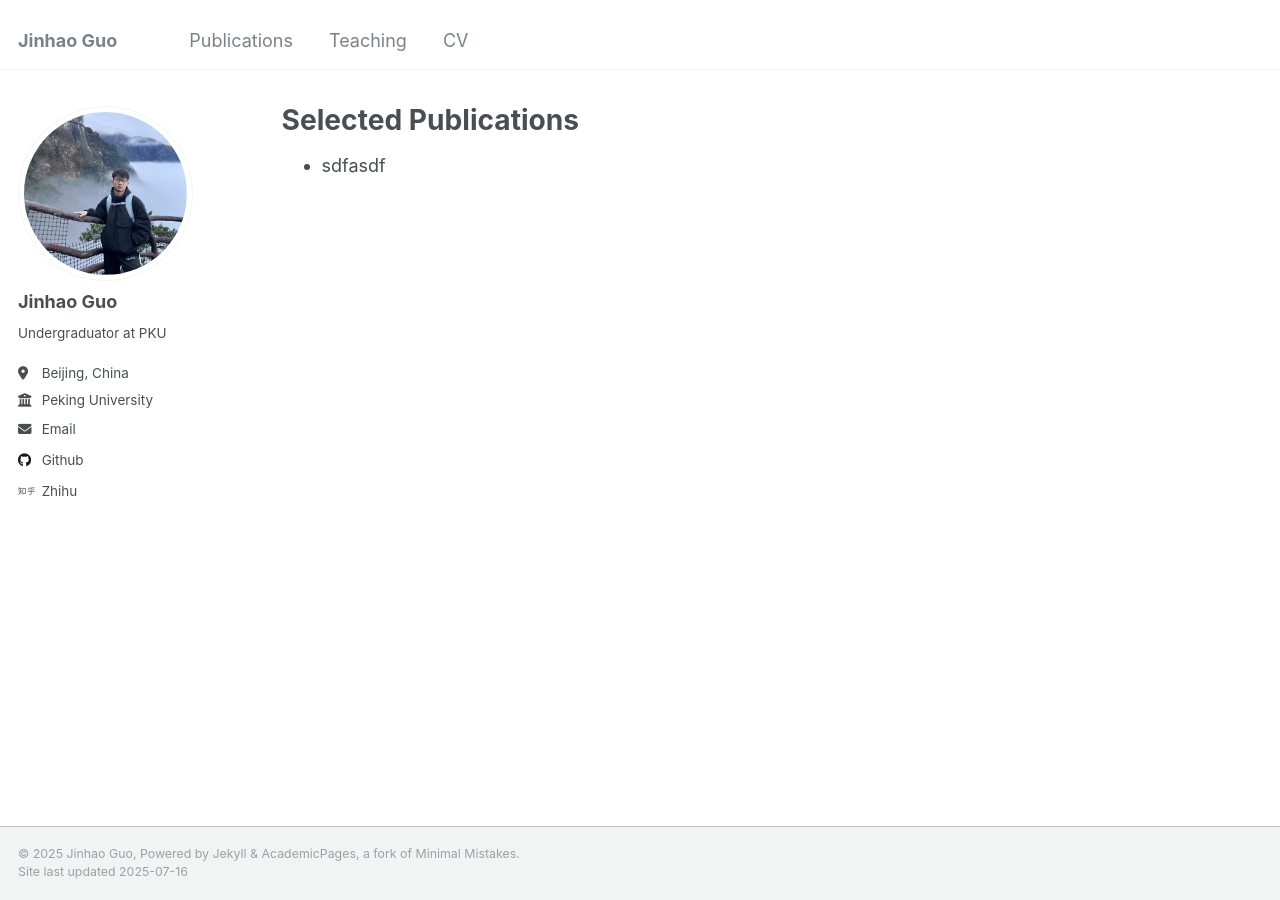
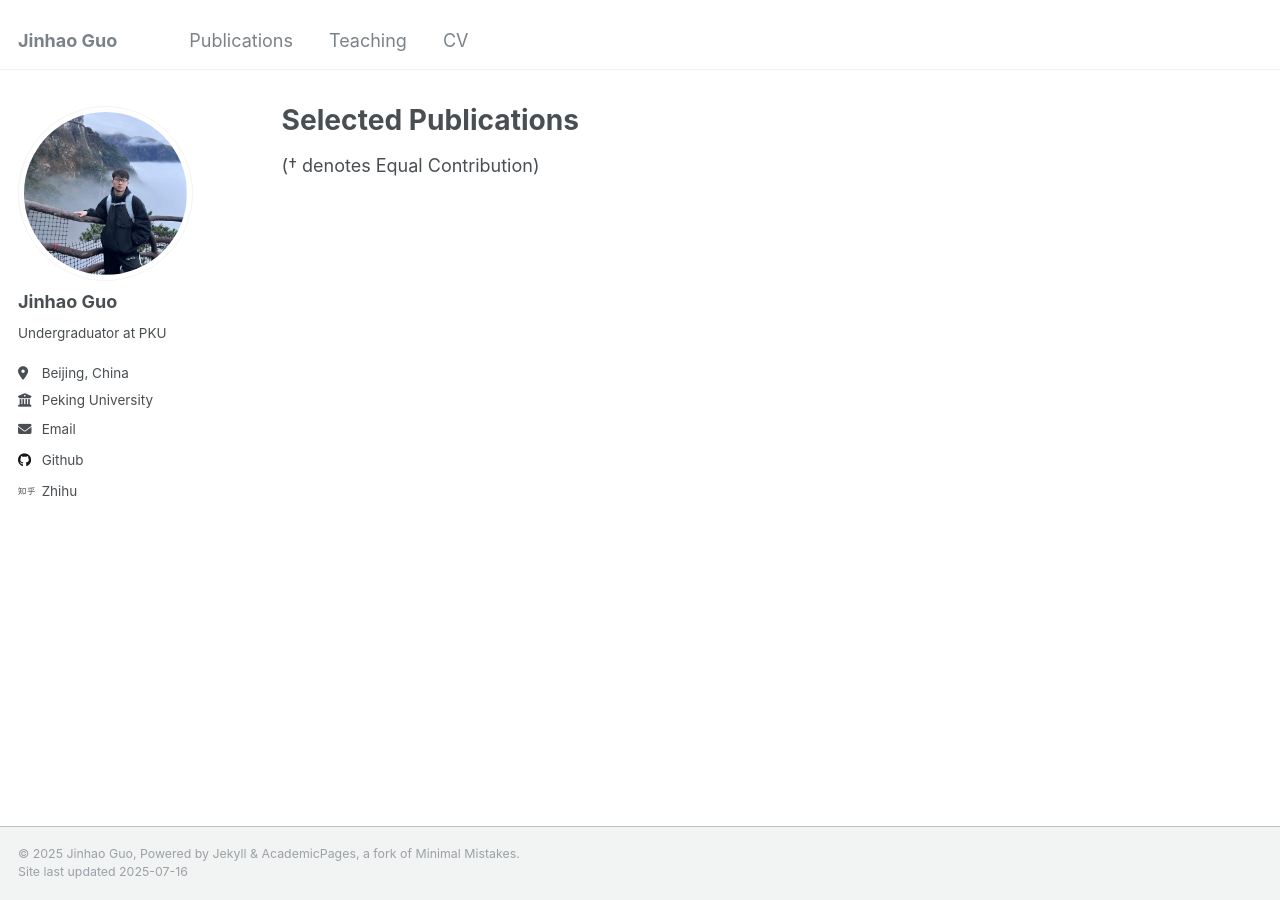
Before and after one commit to fexuile/fexuile.github.io, a Jekyll site: the page built from _pages/publications.md, in a window 1280 px wide. Built offline with Jekyll 4.4.1, drawn with Linux system fonts in a browser that asks for light colours.

Commit message:
reinit for pub

```diff
--- a/_pages/publications.md
+++ b/_pages/publications.md
@@ -5,4 +5,4 @@ permalink: /publications/
 author_profile: true
 ---
 
-- sdfasdf
+(† denotes Equal Contribution)
```
Also changed, not shown: 1 other file.
